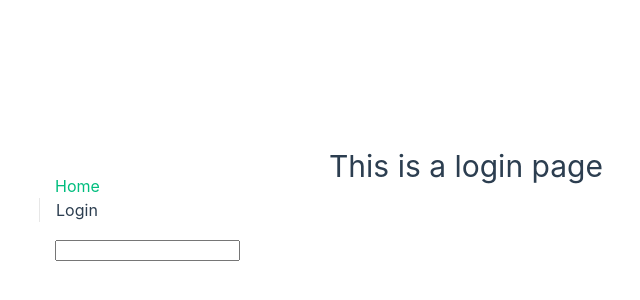
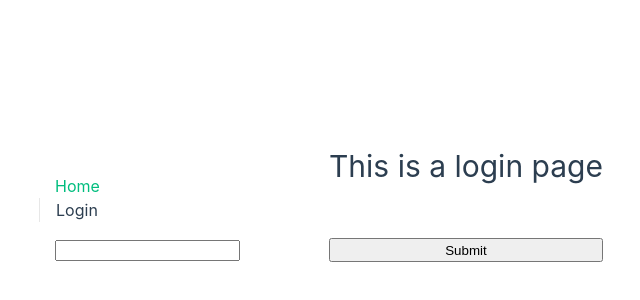
Before and after one commit to M0ller/vuelidate-prototype, a Vue app: page /login in a window 1280 px wide. Shown: the part 198-498 px from the top of the page, without its empty margins (311-951 px from the left). Built offline with nearby package versions, Linux system fonts and the light colour scheme.

Commit message:
working?

```diff
--- a/src/views/LoginView.vue
+++ b/src/views/LoginView.vue
@@ -10,10 +10,10 @@
 
   </div>
 
-<!--  <button-->
-<!--      @click="submitForm"-->
-<!--  >Submit-->
-<!--  </button>-->
+  <button
+      @click="submitForm"
+  >Submit
+  </button>
 </template>
 
 <script>
@@ -23,21 +23,27 @@ import {required} from '@vuelidate/validators'
 
 export default {
 
-  setup() {
+  data() {
     return {
-      v$: useVuelidate()
+      v$: useVuelidate(),
+      name: ''
     }
   },
-  data: () => ({
-    name: ''
-  }),
   validations() {
     return {
       name: {required}
     }
-  }
+  },
+  methods: {
+    submitForm() {
+      this.v$.$touch()
+      if (!this.v$.$error) {
+        alert('Form is valid.')
+      } else
+      alert('Form has errors.')
+    }
+  },
 }
-
 </script>
 <style scoped>
 
```
